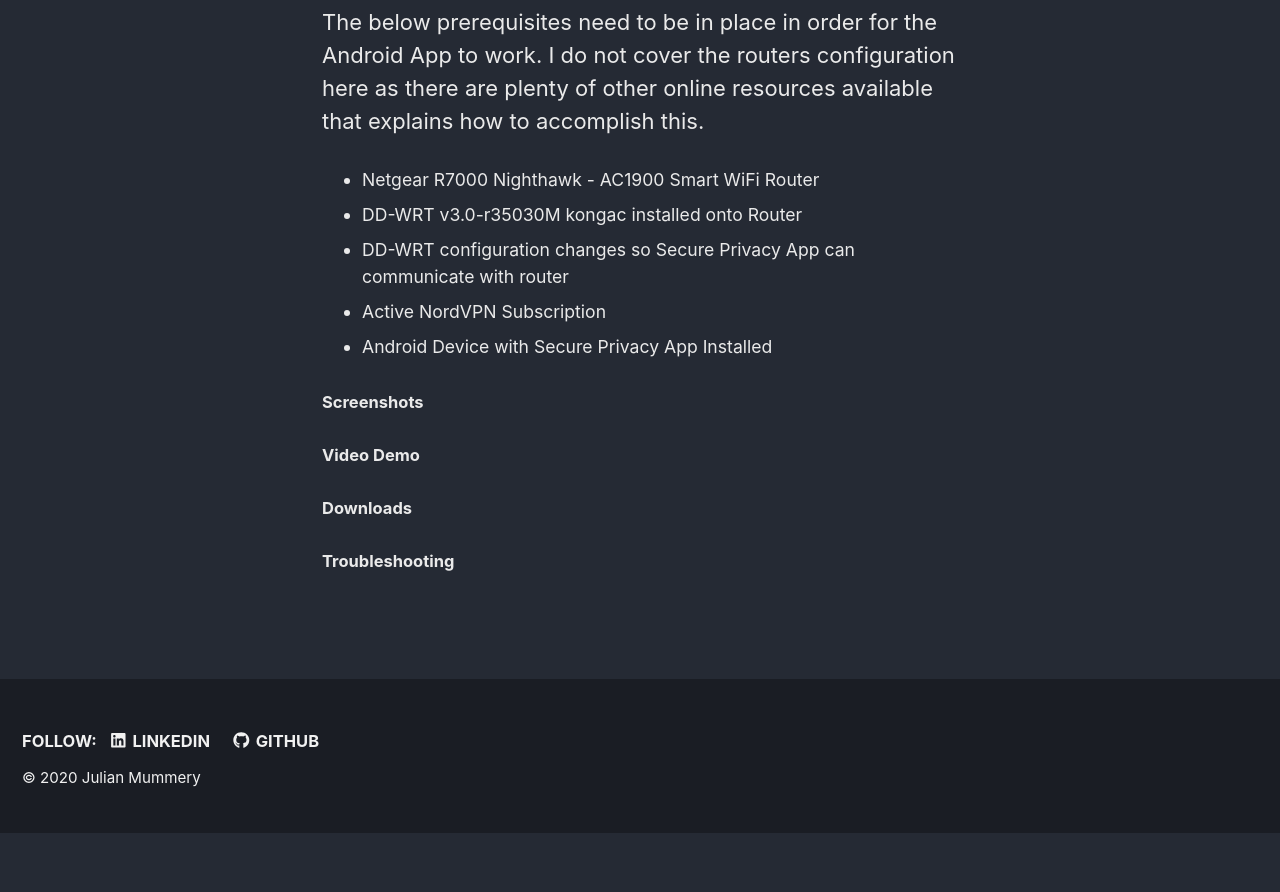
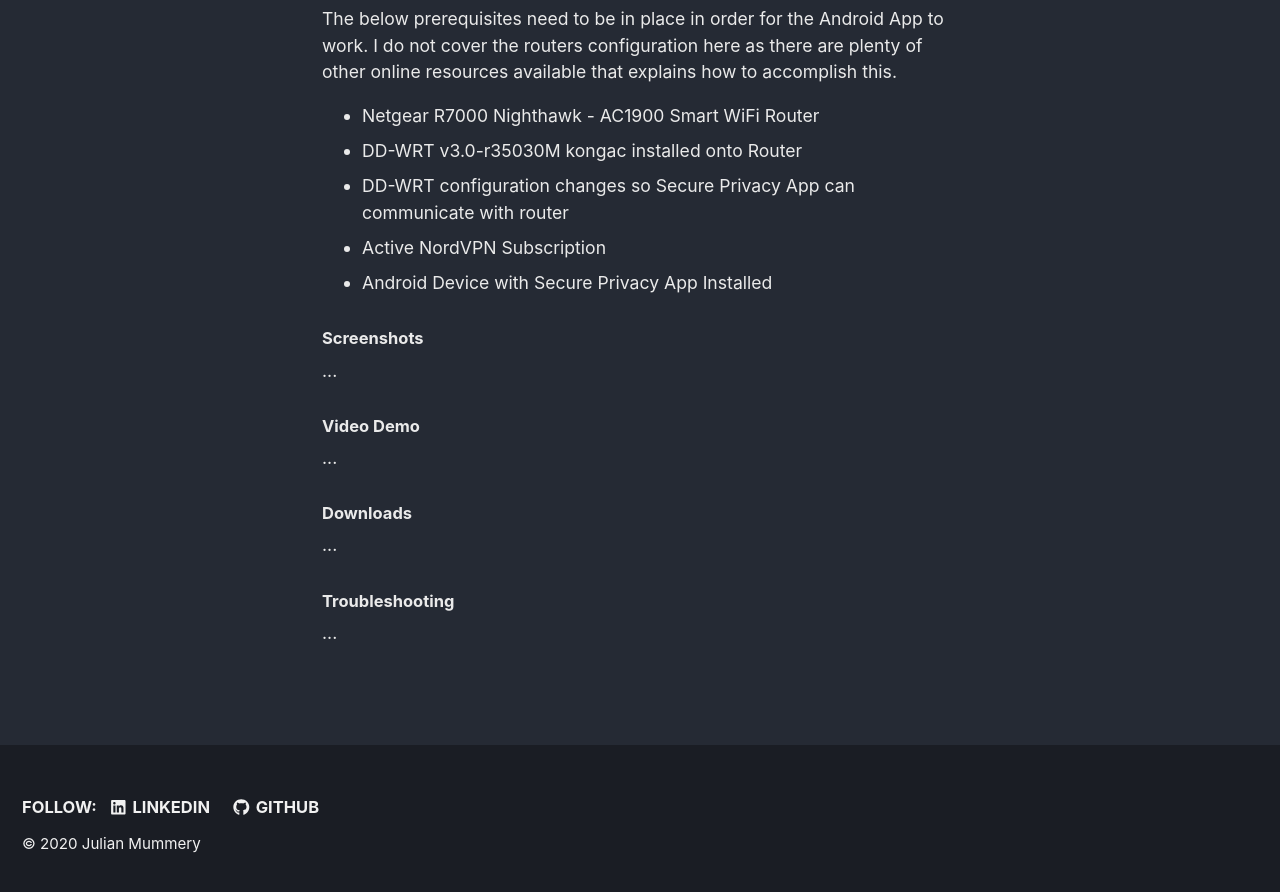
Before and after one commit to julianmummery/julianmummery.github.io, a Jekyll site: the page built from _pages/secureprivacy.md, in a window 1280 px wide and 900 px high, scrolled down 993 px. Shown: the top 892 px of the window. Built offline with Jekyll 4.4.1, drawn with Linux system fonts in a browser that asks for light colours; nearby versions of some CDN libraries; before the commit the page ends 1826 px from its top, so only the background shows below that.

Commit message:
Update secureprivacy.md

```diff
--- a/_pages/secureprivacy.md
+++ b/_pages/secureprivacy.md
@@ -26,7 +26,7 @@
 
 <div id="1"></div>
 <h4>Prerequisites</h4>
-<p>
+<p style="font-size:0.80em; margin-top:0; margin-bottom: 0;">
 The below prerequisites need to be in place in order for the Android App to work. I do not cover the routers configuration here as there are plenty of other online resources available that explains how to accomplish this.
 </p>
 <ul style="font-size:0.80em;">
@@ -39,12 +39,24 @@
 
 <div id="2"></div>
 <h4>Screenshots</h4>
+<p style="font-size:0.80em; margin-top:0; margin-bottom: 0;">
+...
+</p>
 
 <div id="3"></div>
 <h4>Video Demo</h4>
+<p style="font-size:0.80em; margin-top:0; margin-bottom: 0;">
+...
+</p>
 
 <div id="4"></div>
 <h4>Downloads</h4>
+<p style="font-size:0.80em; margin-top:0; margin-bottom: 0;">
+...
+</p>
 
 <div id="5"></div>
 <h4>Troubleshooting</h4>
+<p style="font-size:0.80em; margin-top:0; margin-bottom: 0;">
+...
+</p>
```
